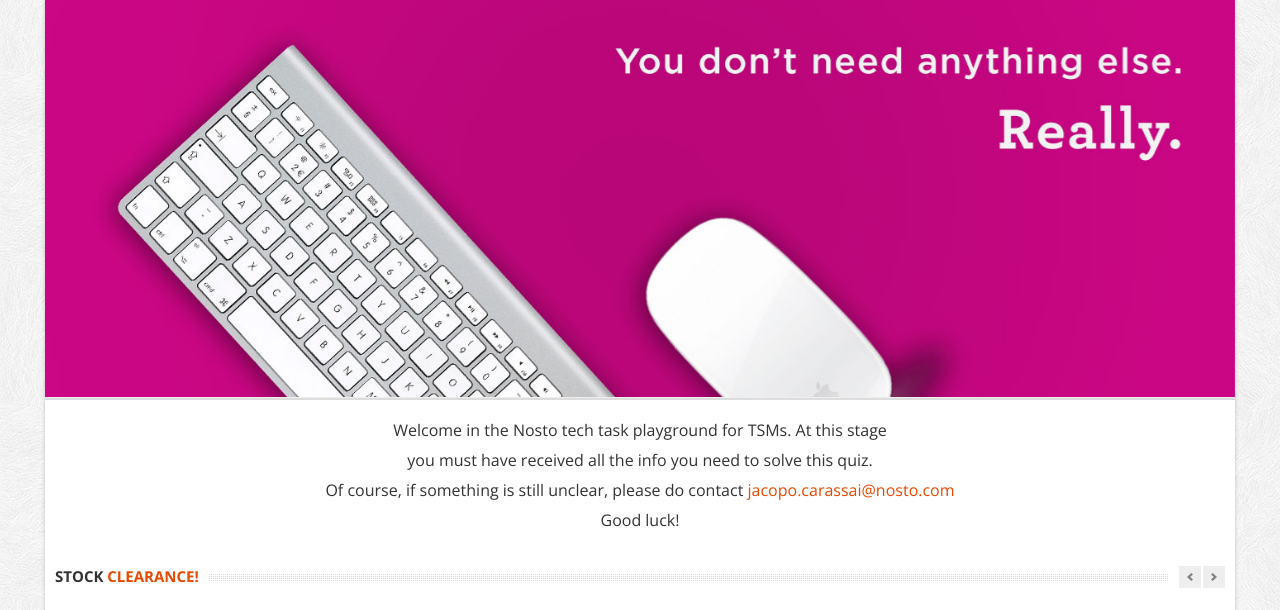
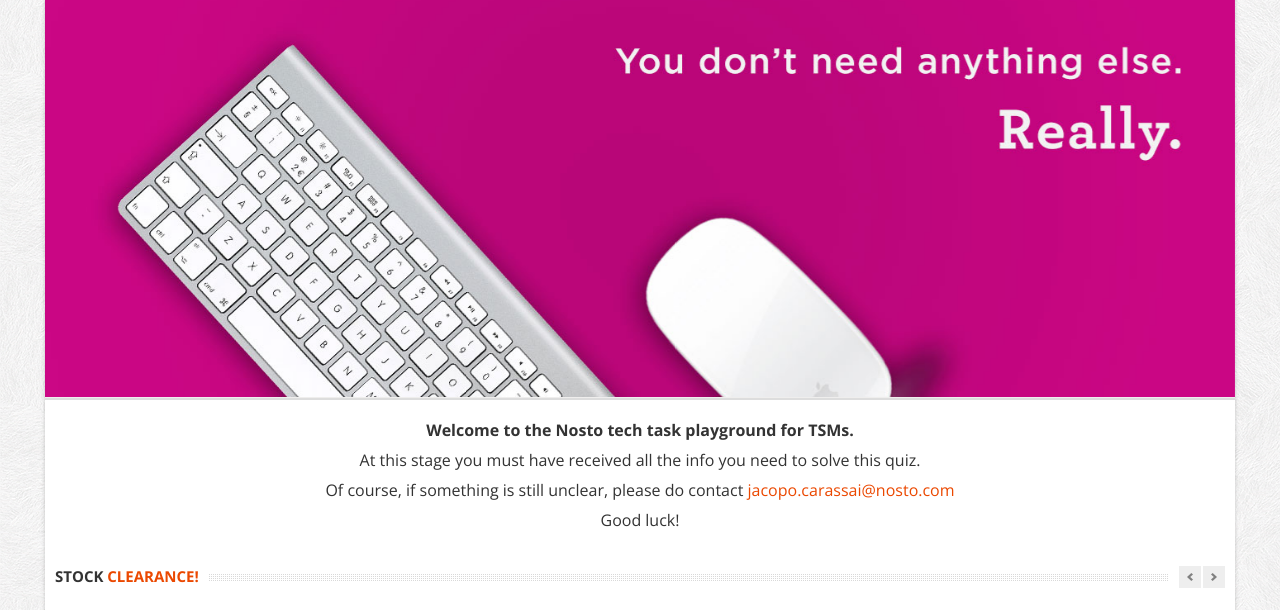
Before and after one commit to jacopo-nosto/techtask, a plain HTML site: page index.html in a window 1280 px wide. Shown: the part 145-755 px from the top of the page. Drawn offline with nearby package versions, Linux system fonts and the light colour scheme; grey boxes are pictures that could not be loaded.

Commit message:
EN grammar correction

```diff
--- a/index.html
+++ b/index.html
@@ -88,7 +88,7 @@
 				</div>
 			</section>
 			<section class="header_text">
-				Welcome in the Nosto tech task playground for TSMs. At this stage<br>
+				<b>Welcome to the Nosto tech task playground for TSMs.</b> <br>At this stage
                 you must have received all the info you need to solve this quiz.<br>
                 Of course, if something is still unclear, please do contact <a href="mailto:jacopo.carassai@nosto.com">jacopo.carassai@nosto.com</a><br>
                 Good luck!
```
